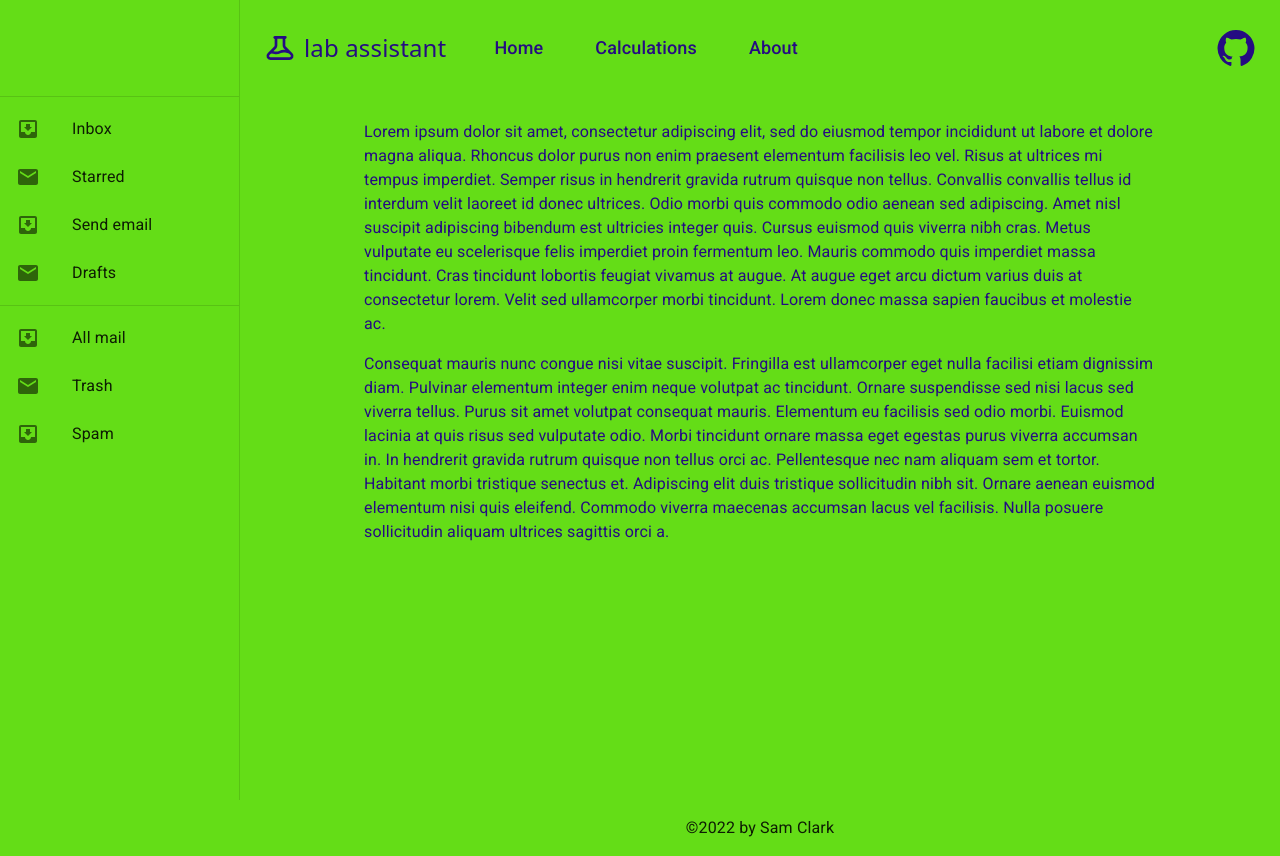
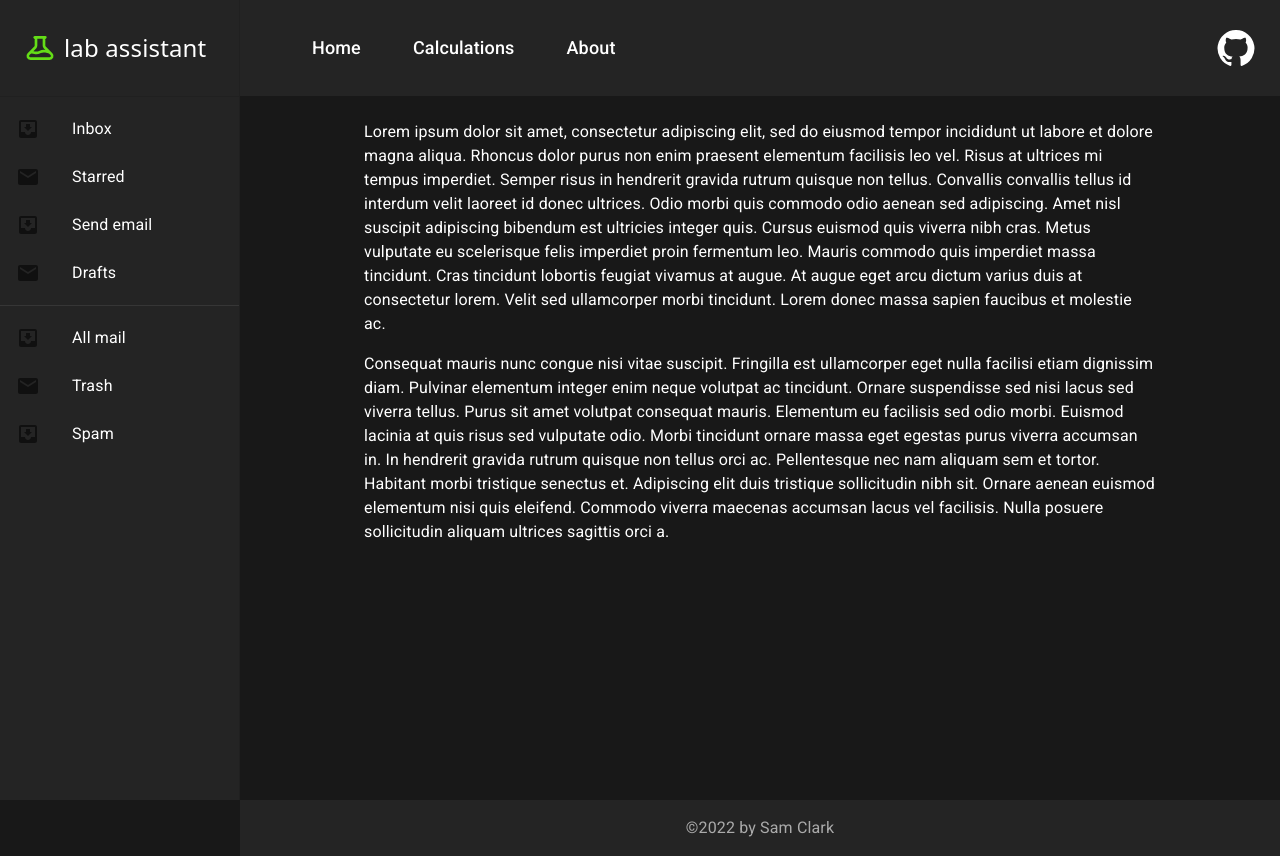
Before and after one commit to Sam-Clark1/lab-assistant, a React (Create React App) app: page / in a window 1280 px wide. Built offline with nearby package versions, Linux system fonts and the light colour scheme.

Commit message:
finalized color scheme. Formatted some sections more

```diff
--- a/public/index.html
+++ b/public/index.html
@@ -27,6 +27,6 @@
   </head>
   <body>
     <noscript>You need to enable JavaScript to run this app.</noscript>
-    <div id="root"></div>
+    <div id="root" style="background-color: #181818"></div>
   </body>
 </html>
--- a/src/App.js
+++ b/src/App.js
@@ -12,7 +12,7 @@ import MainPage from './components/MainPage';
 function App() {
    return (
       <Router>
-        <div className='flex-col justify-start min-h-screen bg-primary'>
+        <div className='flex-col justify-start min-h-screen'>
           <Header />
           <SideNav />
               <Box component="main" sx={{ p: 3 }} className="md:ml-[340px] md:mr-[100px] min-h-[88vh]">
--- a/src/components/Footer.js
+++ b/src/components/Footer.js
@@ -2,7 +2,7 @@ import React from "react";
 
 export default function Footer() {
     return (
-    <footer className="inset-x-0 bottom-0 p-4 flex justify-center md:ml-[240px] ">
+    <footer className="inset-x-0 bottom-0 p-4 flex justify-center md:ml-[240px] bg-menu text-2text">
       <div>&copy;2022 by Sam Clark</div>
     </footer>
     )
--- a/src/components/Header.js
+++ b/src/components/Header.js
@@ -24,23 +24,24 @@ export default function Header() {
     <Disclosure as="nav">
       {({ open }) => (
         <>
-          <div className={`sm:mx-auto sm:px-6 h-24 py-4 ${window.location.pathname === '/' ? 'md:ml-[240px]' :  'mx-auto'}`}>
+          <div className={`sm:mx-auto sm:px-6 h-24 py-4 ${window.location.pathname === '/' ? 'md:ml-[240px]' :  'mx-auto'} bg-menu`}>
 
             <div className="relative flex items-center justify-between h-16">
 
-              <div className="absolute inset-y-0 left-0 flex items-center sm:hidden">
+              <div className="absolute inset-y-0 left-0 flex items-center md:hidden">
                 <a href="#">
                   <DrawerNav />
                 </a>
               </div>
 
               <div className="flex-1 flex items-center justify-center sm:items-stretch sm:justify-start">
-                <div className="flex-shrink-0 flex items-center">
+
+                <div className="flex-shrink-0 flex items-center sm:hidden">
                     <Link to='/'>
-                        <BeakerIcon className="h-8 w-8 text-secondary" aria-hidden="true" />
+                        <BeakerIcon className="h-8 w-8 text-accent" aria-hidden="true" />
                     </Link>
                     <Link to='/'>
-                        <h1 className="text-2xl font-sans text-secondary ml-2">
+                        <h1 className="text-2xl font-sans text-1text ml-2">
                             lab assistant
                         </h1>
                     </Link>
@@ -52,7 +53,7 @@ export default function Header() {
                       <Link to={item.href} key={item.name}>
                         <div
                             className={classNames(
-                            'text-secondary hover:bg-secondary hover:text-white',
+                            'text-1text hover:bg-card',
                             'ml-3 px-3 py-2 rounded-md text-lg font-medium'
                             )}
                         >
@@ -65,7 +66,7 @@ export default function Header() {
               </div>
               <div className="absolute inset-y-0 right-0 flex items-center pr-2 sm:static sm:inset-auto sm:ml-6 sm:pr-0">
 
-                  <a href="https://github.com/Sam-Clark1/lab-assistant" className="text-secondary hover:text-white" target="_blank" rel='noreferrer'>
+                  <a href="https://github.com/Sam-Clark1/lab-assistant" className="text-1text hover:text-accent" target="_blank" rel='noreferrer'>
                     <GitHubIcon sx={{fontSize:'2.5rem', }} />
                   </a>
 
--- a/src/components/MainPage.js
+++ b/src/components/MainPage.js
@@ -3,7 +3,7 @@ import { Typography } from "@mui/material";
 
 export default function MainPage() {
 return (
-    <div className="text-secondary">
+    <div className="text-1text">
         <Typography paragraph>
             Lorem ipsum dolor sit amet, consectetur adipiscing elit, sed do eiusmod
             tempor incididunt ut labore et dolore magna aliqua. Rhoncus dolor purus non
--- a/src/components/MobileNav.js
+++ b/src/components/MobileNav.js
@@ -37,7 +37,8 @@ export default function MobileNav() {
 
       const list = (anchor) => (
         <Box
-          sx={{ width: anchor === 'top' || anchor === 'bottom' ? 'auto' : 250, backgroundColor: 'white', height:'100%' }}
+          sx={{ width: anchor === 'top' || anchor === 'bottom' ? 'auto' : 250, height:'100%'}}
+          className='bg-menu'
           role="presentation"
           onClick={toggleDrawer(anchor, false)}
           onKeyDown={toggleDrawer(anchor, false)}
@@ -47,7 +48,7 @@ export default function MobileNav() {
                 <ListItem key={text} disablePadding>
                     <Link to={route} className='drawer-nav-link'>
                         <ListItemButton>
-                            <ListItemText sx={{color: 'rgb(9, 13, 62)'}} primary={text} />
+                            <ListItemText sx={{color: '#FFFFFF'}} primary={text} />
                         </ListItemButton>
                     </Link>
                 </ListItem>
@@ -61,7 +62,7 @@ export default function MobileNav() {
         {['left'].map((anchor) => (
             <Fragment key={anchor}>
                 <Button onClick={toggleDrawer(anchor, true)}>
-                    <MenuIcon className='text-secondary' sx={{fontSize:'2.5rem'}}/>
+                    <MenuIcon className='text-1text active:bg-card' sx={{fontSize:'2.5rem'}}/>
                 </Button>
                 <Drawer
                     anchor={anchor}
--- a/src/components/SideNav.js
+++ b/src/components/SideNav.js
@@ -12,6 +12,9 @@ import ListItemText from '@mui/material/ListItemText';
 import InboxIcon from '@mui/icons-material/MoveToInbox';
 import MailIcon from '@mui/icons-material/Mail';
 
+import { Link } from "react-router-dom";
+import { BeakerIcon} from '@heroicons/react/outline'
+
 const drawerWidth = 240;
 
 export default function SideNav() {
@@ -25,18 +28,31 @@ export default function SideNav() {
           '& .MuiDrawer-paper': {
             width: drawerWidth,
             boxSizing: 'border-box',
-            backgroundColor:'#64dd17',
+            backgroundColor:'#242424',
+            color: '#FFFFFF'
           },
         }}
         variant="permanent"
         anchor="left"
         className='hidden md:block'
       >
-        <Toolbar className='my-4'/>
-        <Divider />
+        <Toolbar className='my-4'>
+        <div className="flex-shrink-0 flex items-center">
+                    <Link to='/'>
+                        <BeakerIcon className="h-8 w-8 text-accent" aria-hidden="true" />
+                    </Link>
+                    <Link to='/'>
+                        <h1 className="text-2xl font-sans text-1text ml-2">
+                            lab assistant
+                        </h1>
+                    </Link>
+                </div>
+        </Toolbar>
+
+        <Divider className='bg-menu'/>
         <List>
           {['Inbox', 'Starred', 'Send email', 'Drafts'].map((text, index) => (
-            <ListItem key={text} disablePadding>
+            <ListItem key={text} disablePadding className='hover:bg-card'>
               <ListItemButton>
                 <ListItemIcon>
                   {index % 2 === 0 ? <InboxIcon /> : <MailIcon />}
@@ -46,10 +62,10 @@ export default function SideNav() {
             </ListItem>
           ))}
         </List>
-        <Divider />
+        <Divider className='bg-card'/>
         <List>
           {['All mail', 'Trash', 'Spam'].map((text, index) => (
-            <ListItem key={text} disablePadding>
+            <ListItem key={text} disablePadding className='hover:bg-card'>
               <ListItemButton>
                 <ListItemIcon>
                   {index % 2 === 0 ? <InboxIcon /> : <MailIcon />}
--- a/tailwind.config.js
+++ b/tailwind.config.js
@@ -6,9 +6,12 @@ module.exports = {
   theme: {
     extend: {
       colors: {
-        'primary':'#64dd17',
-        'secondary':'#250c82',
-        'primary-dark':'#1faa00'
+        'background':'#181818',
+        'menu':'#242424',
+        'card':'#3D3D3D',
+        '1text':'#FFFFFF',
+        '2text':'#AAAAAA',
+        'accent':'#64dd17',
       }
     },
   },
```
